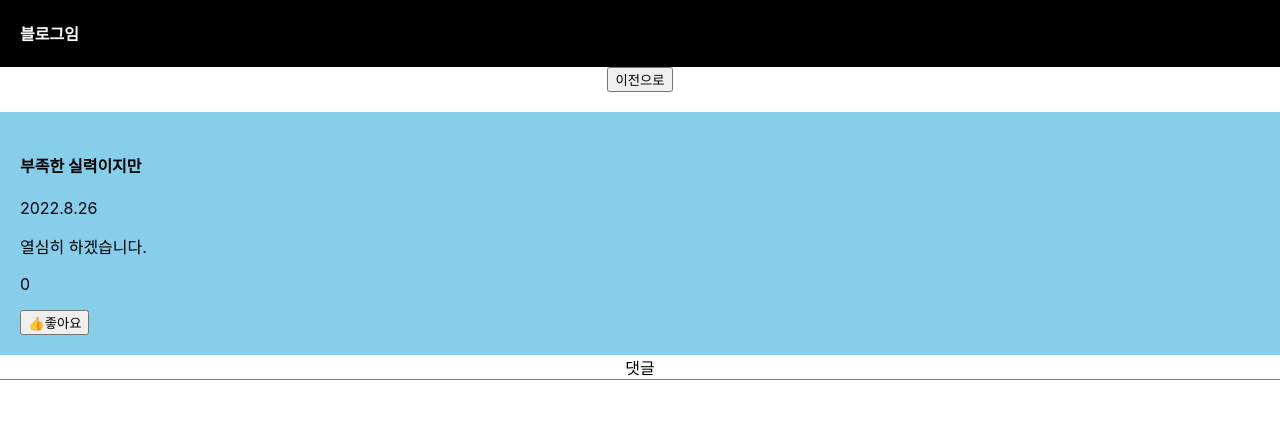
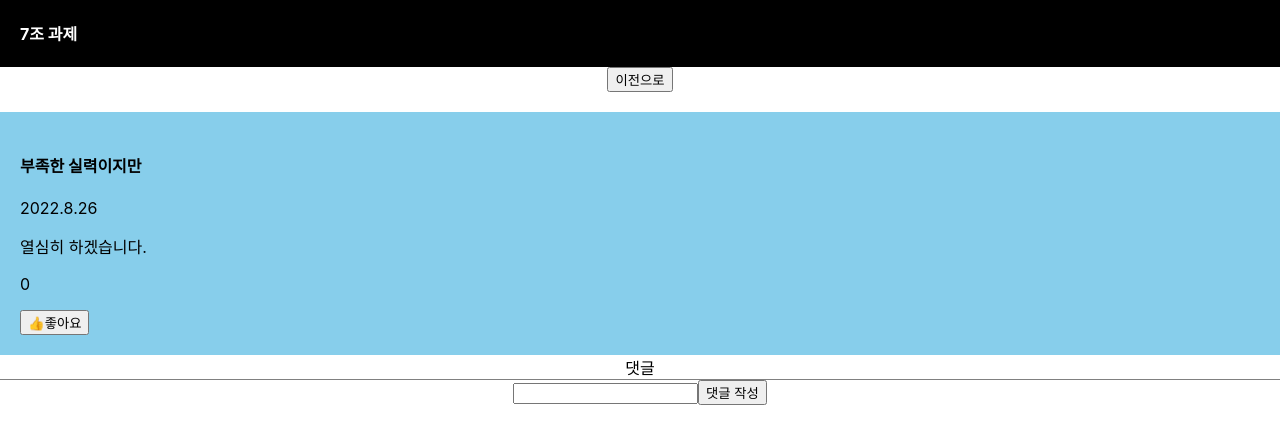
Before and after one commit to nonjee888/week3, a React (Create React App) app: page /view/1 in a window 1280 px wide. Shown: the top 444 px of the page. Built offline with nearby package versions, Linux system fonts and the light colour scheme.

Commit message:
추가하기 기능, 메인페이지 추가, 글작성페이지 분리

```diff
--- a/src/components/comment/Comment.jsx
+++ b/src/components/comment/Comment.jsx
@@ -1,34 +1,49 @@
-import { useState } from "react";
 import styled from "styled-components"
 import { useSelector, useDispatch } from "react-redux/";
 import {useParams} from "react-router-dom"
+import { useState } from "react";
 
-import { removeComment } from "../../redux/modules/comments";
+import { removeComment, createComment } from "../../redux/modules/comments";
 
 const Dd = styled.div`
 border-bottom: 1px solid grey;
 `
 
 const Comment = () => {
+    const initialState = {
+        id: 0,
+        post: 0,
+        desc: ""
+    };
     let dispatch = useDispatch();
+    let [ment, setMent] = useState("");
+    let [review,setReview] = useState(initialState);
     let {id} = useParams();
     let comments = useSelector((state)=>{return state.comments});
     let commentList = comments.filter((comment)=>{
         return String(comment.post) === id;
     })
-    console.log(commentList);
+    console.log(comments)
     return (
         <>
         <Dd>댓글</Dd>
         <div>
+        <input className="input" type="text" value={ment}
+        onChange={(e)=>{setMent(e.target.value);
+        setReview({...review, id:comments.length+1 , post: id, desc:ment});}}/>
+        <button onClick={()=>{dispatch(createComment(review)); setReview(initialState); setMent("")}}>댓글 작성</button>
+        </div>
+        <div>
             {commentList.map((comment)=>{
                 return (
-                    <div className='list'>
-                        <h4>{comment.title}</h4>
+                    <div className='list' key={comment.id}>
+                        <h4>{comment.desc}</h4>
+                        <button>수정하기</button>
                         <button onClick={()=>{
+                            console.log(comment.id)
                             dispatch(removeComment(comment.id))
-                        }}>수정하기</button>
-                        <button>삭제하기</button>
+                        }}>
+                        삭제하기</button>
                     </div>
                 )
             })}
--- a/src/components/form/form.jsx
+++ b/src/components/form/form.jsx
@@ -1,20 +1,50 @@
 import { useState } from "react";
+import { useDispatch } from "react-redux/";
+import { createPost } from "../../redux/modules/posts";
+import {useNavigate} from "react-router-dom"
 
+let number = 3;
 const Form = () => {
-    const [post,setPost] = useState();
+    let dispatch = useDispatch();
+    let navigate = useNavigate();
+    const initialState = {
+        id: 0,
+        writer: "",
+        title: "",
+        body: "",
+        date: "2022.8.26",
+        count: 0
+      };
+    const [post,setPost] = useState(initialState);
+    const onChangeHandler = (event) => {
+        const { name, value } = event.target;
+        setPost({ ...post, [name]: value });
+      };
+      const onSubmitHandler = (event) => {
+        event.preventDefault();
+        if (post.title.trim() === "" || post.body.trim() === "") return;
+        dispatch(createPost({ ...post, id: number }));
+        setPost(initialState);
+        number++;
+        navigate("/list")
+      };
+
     return (
-        <div className="form">
+        <form onSubmit={onSubmitHandler} className="add-form">
             <div className ="input-group">
+                <label>작성자</label>
+                <input className="input" type="text" name="writer" value={post.writer} onChange={onChangeHandler}/>
+
                 <label>제목</label>
-                <input className="input" type="text">
-                </input>
+                <input className="input" type="text" name="title" value={post.title} onChange={onChangeHandler}/>
+
                 <label>내용</label>
-                <input className="input" type="text">
-                </input>
+                <input className="input" type="text" name="body" value={post.body} onChange={onChangeHandler}/>
+
                 <button className="but">
                 추가하기</button>
             </div>
-        </div>
+        </form>
     )
 }
 
--- a/src/components/header/Header.jsx
+++ b/src/components/header/Header.jsx
@@ -1,7 +1,18 @@
+import {useNavigate} from "react-router-dom"
+import styled from "styled-components";
+
+const Title = styled.h4`
+cursor:pointer;
+&:hover{
+
+}
+`
+
 const Header = () =>{
+    let navigate = useNavigate();
     return (
         <div className='black-nav'>
-            <h4>블로그임</h4>
+            <Title onClick={()=>navigate("/")}>7조 과제</Title>
         </div>
     )
 }
--- a/src/components/list/List.jsx
+++ b/src/components/list/List.jsx
@@ -1,4 +1,3 @@
-import { useState } from 'react';
 import styled from 'styled-components';
 import { useSelector } from "react-redux/";
 
@@ -15,7 +14,7 @@ const List = () => {
         <>
         <Dd>게시글</Dd>
         {posts.map(post =>
-                <Post post ={post}/>
+                <Post post ={post} key={post.id}/>
             )
         }
         </>
--- a/src/components/post/Post.jsx
+++ b/src/components/post/Post.jsx
@@ -1,6 +1,14 @@
 import {useNavigate} from "react-router-dom"
 import { useDispatch } from "react-redux/";
 import { removePost, updatePost } from "../../redux/modules/posts";
+import styled from "styled-components"
+
+const PostTitle = styled.h4`
+cursor:pointer;
+&:hover{
+color:purple;
+}
+`
 
 
 const Post = ({post}) => {
@@ -9,7 +17,7 @@ const Post = ({post}) => {
     return (
         <>
         <div className='list'>
-        <h4 onClick={()=>navigate("/view/"+ post.id)}>{post.title}<span>👍</span>{post.count}</h4>
+        <PostTitle onClick={()=>navigate("/view/"+ post.id)}>{post.title}<span>👍</span>{post.count}</PostTitle>
         <p>{post.body}</p>
         <p>{post.date}</p>
         <div>
--- a/src/pages/Home.jsx
+++ b/src/pages/Home.jsx
@@ -1,16 +1,15 @@
+import {useNavigate} from "react-router-dom"
 import Header from "../components/header/Header";
-import Form from "../components/form/form";
-import List from "../components/list/List";
 
 function Home() {
-
-  return (
-    <div className="App">
-      <Header/>
-      <Form/>
-      <List/>
-    </div>
-  );
+    let navigate = useNavigate();
+    return (
+        <>
+        <Header/>
+        <button onClick={()=>navigate("/write")}>글 작성</button>
+        <button onClick={()=>navigate("/list")}>게시글 보기</button>
+        </>
+    );
 }
 
 
--- /dev/null
+++ b/src/pages/PostList.jsx
@@ -0,0 +1,15 @@
+import Header from "../components/header/Header";
+import List from "../components/list/List";
+
+function PostList() {
+
+  return (
+    <div className="App">
+      <Header/>
+      <List/>
+    </div>
+  );
+}
+
+
+export default PostList;
--- a/src/pages/View.jsx
+++ b/src/pages/View.jsx
@@ -9,7 +9,7 @@ const View = () => {
     return (
         <>
         <Header/>
-        <button onClick={()=>navigate("/")} >이전으로</button>
+        <button onClick={()=>navigate(-1)} >이전으로</button>
         <Detail/>
         <Comment/>
         </>
--- /dev/null
+++ b/src/pages/Write.jsx
@@ -0,0 +1,15 @@
+import Header from "../components/header/Header";
+import Form from "../components/form/form";
+
+function Write() {
+
+  return (
+    <div className="App">
+      <Header/>
+      <Form/>
+    </div>
+  );
+}
+
+
+export default Write;
--- a/src/redux/modules/comments.js
+++ b/src/redux/modules/comments.js
@@ -6,17 +6,17 @@ let comments = createSlice({
         {
             id: 0,
             post: 0,
-            title: "ㅋㅋㅋ"
+            desc: "ㅋㅋㅋ"
         },
         {
             id: 1,
             post: 0,
-            title: "너무 재밌다.",
+            desc: "너무 재밌다.",
         },
         {
             id: 2,
             post: 0,
-            title: "화이팅",
+            desc: "화이팅",
         },
     ],
     reducers:{
@@ -24,6 +24,7 @@ let comments = createSlice({
             state.push(action.payload);
         },
         removeComment(state, action){
+            console.log(action.payload)
             let  index = state.findIndex(comment =>  comment.id === action.payload);
 			state.splice(index,1);
         },
--- a/src/redux/modules/posts.js
+++ b/src/redux/modules/posts.js
@@ -5,6 +5,7 @@ let posts = createSlice({
     initialState:[
         {
             id: 0,
+            writer: "나야나",
             title: "안녕하세요",
             body: "7조분들",
             date: "2022.8.26",
@@ -12,6 +13,7 @@ let posts = createSlice({
         },
         {
             id: 1,
+            writer: "나야나",
             title: "부족한 실력이지만",
             body: "열심히 하겠습니다.",
             date: "2022.8.26",
@@ -19,6 +21,7 @@ let posts = createSlice({
         },
         {
             id: 2,
+            writer: "나야나",
             title: "다들",
             body: "화이팅",
             date: "2022.8.26",
--- a/src/shared/Router.jsx
+++ b/src/shared/Router.jsx
@@ -1,12 +1,16 @@
 import {Routes, Route} from "react-router-dom"
 
-import Home from '../pages/Home';
+import Home from "../pages/Home";
+import Write from "../pages/Write";
+import PostList from '../pages/PostList';
 import View from '../pages/View';
 
 const Router = () => {
     return (
         <Routes>
             <Route path ="/" exact element={<Home/>}/>
+            <Route path ="/write" exact element={<Write/>}/>
+            <Route path ="/list" exact element={<PostList/>}/>
             <Route path ="/view/:id" exact element={<View/>}/>
             <Route path ="*" element={<div>없는 페이지</div>}/>
         </Routes>
```
